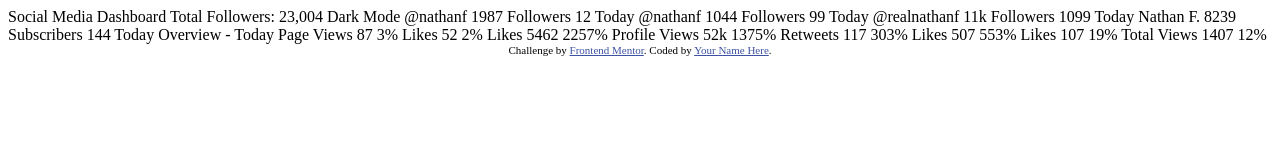
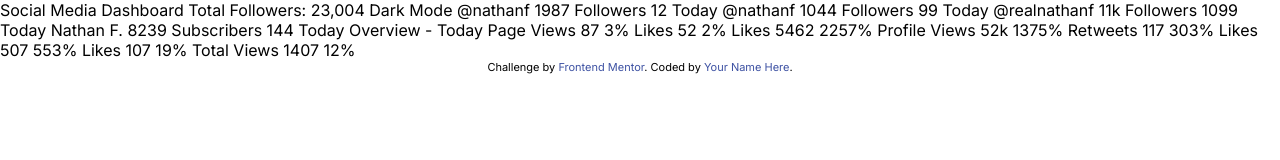
Before and after one commit to ThareqW/webDev_ver1, a website: page index.html in a window 1280 px wide. Drawn offline with nearby package versions, Linux system fonts and the light colour scheme; files that its build step writes are made by us from their sources.

Commit message:
Completing scss template before compilation and creating dist folder to hold the css file

```diff
--- /dev/null
+++ b/app/scss/global/_index.scss
@@ -0,0 +1,4 @@
+@forward "colors";
+@forward "fonts";
+@forward "boilerplate";
+@forward "typography";
--- /dev/null
+++ b/app/scss/global/boilerplate.scss
@@ -0,0 +1,18 @@
+html {
+    font-size: 100%;
+    box-sizing: border-box;
+}
+
+*, *::before, *::after {
+    box-sizing: inherit;
+}
+
+body {
+    margin: 0;
+    padding: 0;
+    font-family: var(--font-inter);
+}
+
+// *, *::before, *::after is a common pattern to ensure that the box-sizing
+// property is inherited by all elements, including pseudo-elements.
+// This helps maintain consistent sizing behavior across the entire document.
--- a/app/scss/global/fonts.scss
+++ b/app/scss/global/fonts.scss
@@ -1,3 +1,3 @@
 :root {
-    font-family: 'Inter', sans-serif;
+    --font-inter: 'Inter', sans-serif;
 }
--- /dev/null
+++ b/app/scss/global/typography.scss
@@ -0,0 +1,7 @@
+h1, h2, h3 {
+    margin-top: 0;
+}
+
+a, a:visited, a:active {
+    text-decoration: none;
+}
--- /dev/null
+++ b/app/scss/style.scss
@@ -0,0 +1,2 @@
+@use "global";
+@use "components";
--- a/app/scss/util/_index.scss
+++ b/app/scss/util/_index.scss
@@ -1,3 +1,2 @@
 @forward "breakpoints";
 @forward "functions";
-@forward "colors";
--- a/index.html
+++ b/index.html
@@ -12,6 +12,7 @@
       href="https://fonts.googleapis.com/css2?family=Inter:wght@400;700&display=swap"
       rel="stylesheet"
     />
+    <link rel="stylesheet" href="/dist/style.css" />
 
   <title>Frontend Mentor | [Challenge Name Here]</title>
 
```
Also changed, not shown: app/scss/components/_index.scss (added).
